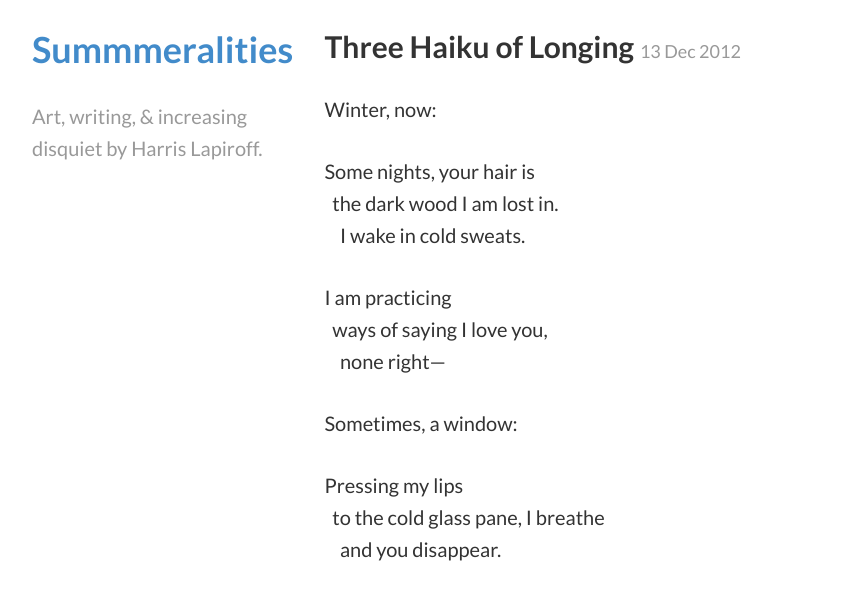
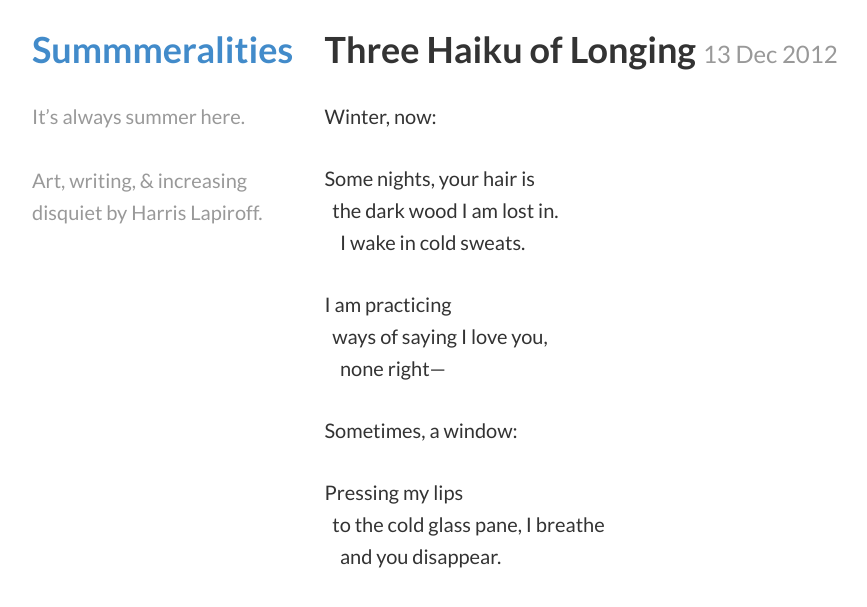
Before and after one commit to harrislapiroff/summeralities, a Jekyll site: the page built from art-and-poetry/_posts/2012-12-13-three-haiku-of-longing.md, in a window 1280 px wide. Shown: the top 607 px of the page, without its empty margins (38-905 px from the left). Built offline with Jekyll 4.4.1, drawn with Linux system fonts in a browser that asks for light colours.

Commit message:
Structural updates.

```diff
--- a/_config.yml
+++ b/_config.yml
@@ -1,4 +1,4 @@
 name: Summmeralities
-description: "Art, writing, & increasing disquiet by Harris Lapiroff."
+description: "It’s always summer here.<br /><br />Art, writing, & increasing disquiet by Harris Lapiroff."
 markdown: kramdown
 pygments: true
--- a/_layouts/default.html
+++ b/_layouts/default.html
@@ -4,10 +4,10 @@
 
 		<meta charset="utf-8">
 		<meta http-equiv="X-UA-Compatible" content="IE=edge,chrome=1">
+		<meta name="ROBOTS" content="NOINDEX, NOFOLLOW">
+		<meta name="viewport" content="width=device-width, initial-scale=1, maximum-scale=1" user-scalable="no">
 
 		<title>{{ site.name }}{% if page.title != "Your New Jekyll Site" %}: {{ page.title }}{% endif %}</title>
-
-		<meta name="viewport" content="width=device-width">
 
 		<link href='http://fonts.googleapis.com/css?family=Lato:400,700,400italic,700italic' rel='stylesheet' type='text/css'>
 		<link rel="stylesheet" type="text/css" href="{{ site.url }}/static/bower_components/bootstrap/dist/css/bootstrap.css">
--- a/_layouts/post.html
+++ b/_layouts/post.html
@@ -10,10 +10,10 @@ layout: default
 
 <div class="row">
 	<div class="col-md-10">
-		<h2 class="post-header">
+		<h1 class="post-header">
 			<span class="post-title">{{ page.title }}</span>
 			<small class="post-date">{{ page.date | date_to_string }}</small>
-		</h2>
+		</h1>
 
 		<div class="post-content">
 			{{ content }}
```
